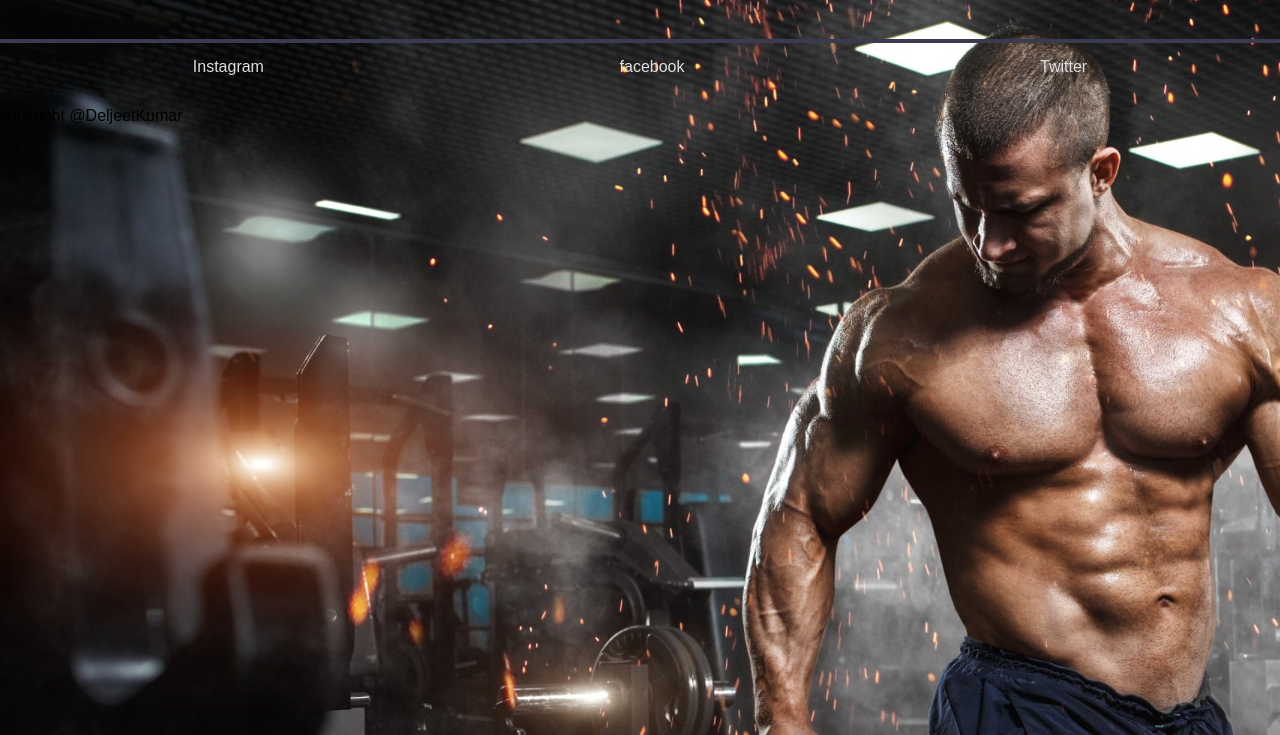
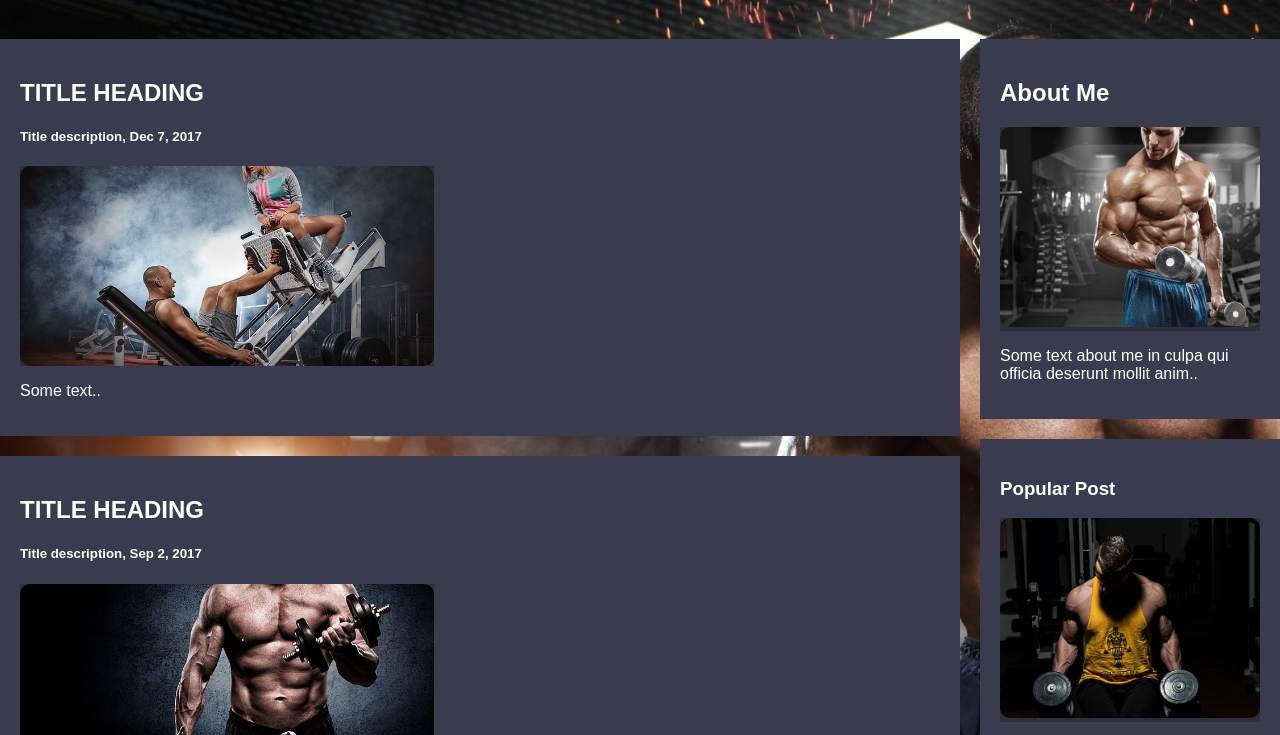
Before and after one commit to diljeet1270/Html-final-assignment, a plain HTML site: page blog.html in a window 1280 px wide. Shown: the part 65-800 px from the top of the page. Drawn offline with Linux system fonts and the light colour scheme.

Commit message:
Some more changes

```diff
--- a/blog.css
+++ b/blog.css
@@ -29,3 +29,81 @@ body {
     color: #dfdfe2;
     text-decoration: none;
   }
+
+
+  * {
+    box-sizing: border-box;
+  }
+
+  /* body {
+    font-family: Arial;
+    padding: 20px;
+    background: #f1f1f1;
+  } */
+
+  /* Header/Blog Title */
+  .header {
+    padding: 30px;
+    font-size: 40px;
+    text-align: center;
+    background: #3b3b4f;
+  }
+
+  /* Create two unequal columns that floats next to each other */
+  /* Left column */
+  .leftcolumn {
+    float: left;
+    width: 75%;
+  }
+
+  /* Right column */
+  .rightcolumn {
+    float: left;
+    width: 25%;
+    padding-left: 20px;
+  }
+
+  /* Fake image */
+  .fakeimg {
+    background-color: #2e2e3b;
+    width: 45%;
+    padding: 0;
+  }
+  .fakeimg img{
+        width: 100%;
+        max-width: 520px;
+        height: 200px;
+        object-fit: cover;
+        border-radius: 10px;
+
+  }
+
+  .faimg {
+    background-color: #2e2e3b;
+    width: 100%;
+    padding: 0;
+  }
+  .faimg img{
+        width: 100%;
+        max-width: 520px;
+        height: 200px;
+        object-fit: cover;
+        border-radius: 10px;
+
+  }
+
+
+  /* Add a card effect for articles */
+  .card {
+    background-color: #3b3b4f;
+    padding: 20px;
+    margin-top: 20px;
+    color: white;
+  }
+
+  /* Clear floats after the columns */
+  .row:after {
+    content: "";
+    display: table;
+    clear: both;
+  }
--- a/blog.html
+++ b/blog.html
@@ -18,9 +18,43 @@
           <a href="">Nutrition</a>
           <a href="login.html">Login</a>
         </nav>
-        <div>
 
-        </div>
+        <!-- Blog page starts here -->
+        <div class="row">
+            <div class="leftcolumn">
+              <div class="card">
+                <h2>TITLE HEADING</h2>
+                <h5>Title description, Dec 7, 2017</h5>
+                <div class="fakeimg" style="height:200px;"><img src="./images/gym image 1.jpg" alt="gyming guy"></div>
+                <p>Some text..</p>
+              </div>
+              <div class="card">
+                <h2>TITLE HEADING</h2>
+                <h5>Title description, Sep 2, 2017</h5>
+                <div class="fakeimg" style="height:200px;"><img src="./images/gym image 2.jpg" alt=""></div>
+                <p>Some text..</p>
+              </div>
+            </div>
+            <div class="rightcolumn">
+              <div class="card">
+                <h2>About Me</h2>
+                <div class="faimg" ><img src="./images/gym image 3.jpg" alt="gym guy"></div>
+                <p>Some text about me in culpa qui officia deserunt mollit anim..</p>
+              </div>
+              <div class="card">
+                <h3>Popular Post</h3>
+                <div class="faimg"><img src="./images/gym image 4.jpg" alt=""></div><br>
+                <div class="faimg"><img src="./images/gym image 5.jpg" alt=""></div><br>
+                <div class="faimg"><img src="./images/gym image 8.jpg" alt=""></div>
+              </div>
+              <div class="card">
+                <h3>Follow Me</h3>
+                <p>Some text..</p>
+              </div>
+            </div>
+          </div>
+          <!-- bog end here -->
+
         <footer class="footer">
             <a href="www.instagram.com">Instagram</a>
             <a href="www.facebook.com">facebook</a>
```
